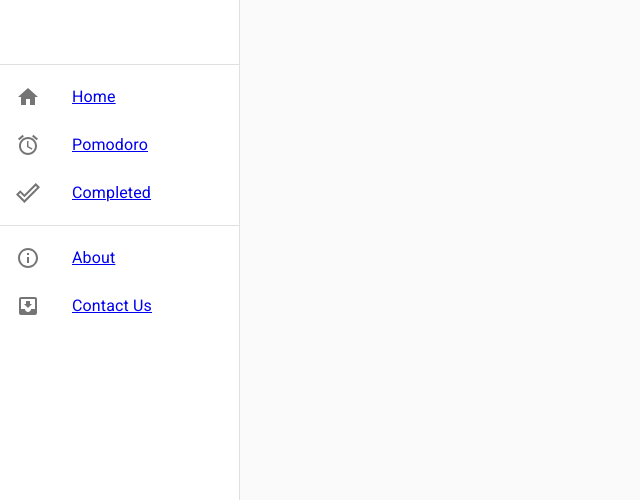
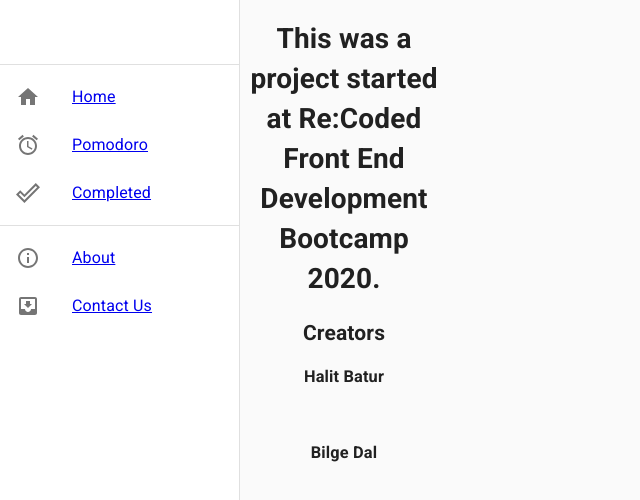
Before and after one commit to halitbatur/to-doers-0, a React (Create React App) app: page /contactus in a window 1280 px wide. Shown: the top 500 px of the page, without its empty margins (0-640 px from the left). Built offline with nearby package versions, Linux system fonts and the light colour scheme.

Commit message:
added basic structure to contact us page

```diff
--- a/src/App.js
+++ b/src/App.js
@@ -6,6 +6,7 @@
 import NavBar from "./Components/navBar/Navbar";
 import "./App.css";
 import { BrowserRouter as Router, Route } from "react-router-dom";
+import ContactContainer from "./Containers/contactUsContainer/contact";
 
 export default function App() {
   return (
@@ -16,6 +17,7 @@
         <Route exact path="/pomodoro" component={PomodoroContainer} />
         <Route exact path="/completed" component={CompletedContainer} />
         <Route exact path="/about" component={AboutContainer} />
+        <Route exact path="/contactus" component={ContactContainer} />
       </Router>
     </div>
   );
--- /dev/null
+++ b/src/Containers/contactUsContainer/contact.js
@@ -0,0 +1,25 @@
+import React from "react";
+import "./index.css";
+
+export default function ContactContainer() {
+    return (
+
+        <div>
+            <h1>This was a project started at Re:Coded Front End Development Bootcamp 2020.</h1>
+            <div>
+                <h2>Creators</h2>
+            <div>
+                <h3>Halit Batur</h3>
+                <img />
+                <a><img /></a>
+
+            </div>
+            <div>
+                <h3>Bilge Dal</h3>
+                <img />
+                <a><img /></a>
+            </div>
+            </div>
+        </div>
+    );
+}
```
Also changed, not shown: src/Containers/contactUsContainer/index.css (added).
